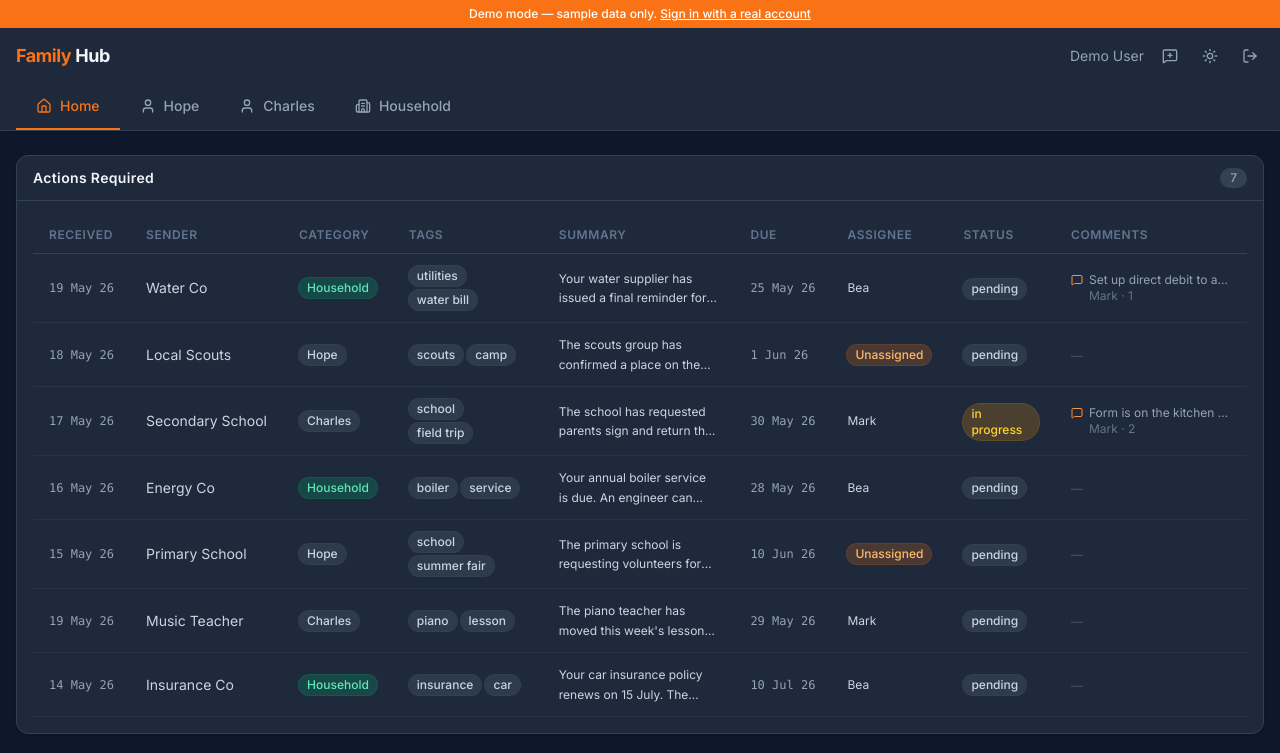
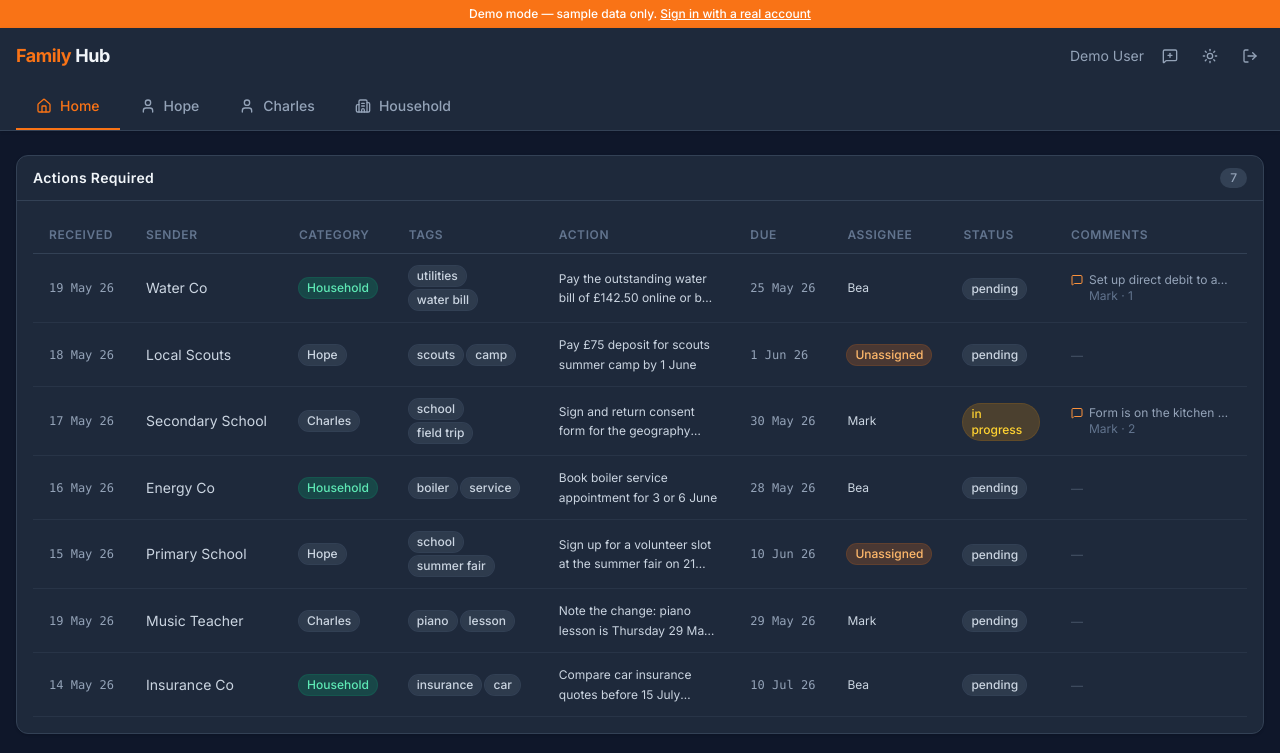
Before and after one commit to SaltenFisk/familyhub, a React (Vite) app in the folder client/: page /#/demo in a window 1280 px wide. Shown: the top 753 px of the page. Built offline with nearby package versions, Linux system fonts and the light colour scheme.

Commit message:
Show action text in Actions panel, summary in FYI panel
Actions Required table now has an Action column showing the specific
task to be done. FYI Only keeps the Summary column. Falls back to
summary if action is null.

Co-Authored-By: Claude Sonnet 4.6 <noreply@anthropic.com>

```diff
--- a/client/src/components/TaskTable.tsx
+++ b/client/src/components/TaskTable.tsx
@@ -40,9 +40,10 @@ const statusColour: Record<string, 'gray' | 'amber' | 'green' | 'orange'> = {
 interface Props {
   tasks: Task[]
   onRowClick: (task: Task) => void
+  showAction?: boolean
 }
 
-export default function TaskTable({ tasks, onRowClick }: Props) {
+export default function TaskTable({ tasks, onRowClick, showAction = false }: Props) {
   if (tasks.length === 0) {
     return <p className="text-sm text-slate-400 dark:text-slate-500 py-6 text-center">No tasks</p>
   }
@@ -56,7 +57,7 @@ export default function TaskTable({ tasks, onRowClick }: Props) {
             <th className="px-4 py-2.5 font-semibold">Sender</th>
             <th className="px-4 py-2.5 font-semibold">Category</th>
             <th className="px-4 py-2.5 font-semibold">Tags</th>
-            <th className="px-4 py-2.5 font-semibold">Summary</th>
+            <th className="px-4 py-2.5 font-semibold">{showAction ? 'Action' : 'Summary'}</th>
             <th className="px-4 py-2.5 font-semibold">Due</th>
             <th className="px-4 py-2.5 font-semibold">Assignee</th>
             <th className="px-4 py-2.5 font-semibold">Status</th>
@@ -91,7 +92,9 @@ export default function TaskTable({ tasks, onRowClick }: Props) {
                 </div>
               </td>
               <td className="px-4 py-3 text-slate-600 dark:text-slate-300 max-w-[240px]">
-                <p className="line-clamp-2 text-xs leading-relaxed">{task.summary}</p>
+                <p className="line-clamp-2 text-xs leading-relaxed">
+                  {showAction ? (task.action || task.summary) : task.summary}
+                </p>
               </td>
               <td className="px-4 py-3 text-slate-400 whitespace-nowrap text-xs font-mono">
                 {task.due_date ? format(new Date(task.due_date), 'd MMM yy') : '—'}
--- a/client/src/pages/Dashboard.tsx
+++ b/client/src/pages/Dashboard.tsx
@@ -19,7 +19,7 @@ const tabs: { id: TabId; label: string; icon: React.ReactNode; category?: string
   { id: 'household', label: 'Household', icon: <Building2 size={16} />, category: 'Household' },
 ]
 
-function TaskPanel({ title, tasks, onRowClick }: { title: string; tasks: Task[]; onRowClick: (t: Task) => void }) {
+function TaskPanel({ title, tasks, onRowClick, showAction = false }: { title: string; tasks: Task[]; onRowClick: (t: Task) => void; showAction?: boolean }) {
   return (
     <div className="bg-white dark:bg-slate-800 rounded-xl border border-slate-200 dark:border-slate-700 overflow-hidden shadow-sm">
       <div className="px-4 py-3 border-b border-slate-200 dark:border-slate-700 flex items-center justify-between">
@@ -27,7 +27,7 @@ function TaskPanel({ title, tasks, onRowClick }: { title: string; tasks: Task[];
         <span className="text-xs text-slate-500 dark:text-slate-400 bg-slate-100 dark:bg-slate-700 rounded-full px-2.5 py-0.5 font-medium">{tasks.length}</span>
       </div>
       <div className="p-4">
-        <TaskTable tasks={tasks} onRowClick={onRowClick} />
+        <TaskTable tasks={tasks} onRowClick={onRowClick} showAction={showAction} />
       </div>
     </div>
   )
@@ -128,7 +128,7 @@ export default function Dashboard() {
           </div>
         ) : (
           <>
-            <TaskPanel title="Actions Required" tasks={actionTasks} onRowClick={setSelectedTask} />
+            <TaskPanel title="Actions Required" tasks={actionTasks} onRowClick={setSelectedTask} showAction />
             <TaskPanel title="FYI Only" tasks={fyiTasks} onRowClick={setSelectedTask} />
 
             {activeTab === 'home' && (
--- a/client/src/pages/DemoDashboard.tsx
+++ b/client/src/pages/DemoDashboard.tsx
@@ -22,7 +22,7 @@ const categoryColour: Record<string, 'blue' | 'purple' | 'green'> = {
   Hope: 'blue', Charles: 'purple', Household: 'green',
 }
 
-function TaskPanel({ title, tasks, onRowClick }: { title: string; tasks: Task[]; onRowClick: (t: Task) => void }) {
+function TaskPanel({ title, tasks, onRowClick, showAction = false }: { title: string; tasks: Task[]; onRowClick: (t: Task) => void; showAction?: boolean }) {
   return (
     <div className="bg-white dark:bg-slate-800 rounded-xl border border-slate-200 dark:border-slate-700 overflow-hidden shadow-sm">
       <div className="px-4 py-3 border-b border-slate-200 dark:border-slate-700 flex items-center justify-between">
@@ -30,7 +30,7 @@ function TaskPanel({ title, tasks, onRowClick }: { title: string; tasks: Task[];
         <span className="text-xs text-slate-500 dark:text-slate-400 bg-slate-100 dark:bg-slate-700 rounded-full px-2.5 py-0.5 font-medium">{tasks.length}</span>
       </div>
       <div className="p-4">
-        <TaskTable tasks={tasks} onRowClick={onRowClick} />
+        <TaskTable tasks={tasks} onRowClick={onRowClick} showAction={showAction} />
       </div>
     </div>
   )
@@ -114,7 +114,7 @@ export default function DemoDashboard() {
       </header>
 
       <main className="flex-1 max-w-7xl mx-auto w-full px-4 py-6 pb-24 md:pb-6 space-y-5">
-        <TaskPanel title="Actions Required" tasks={actionTasks} onRowClick={handleRowClick} />
+        <TaskPanel title="Actions Required" tasks={actionTasks} onRowClick={handleRowClick} showAction />
         <TaskPanel title="FYI Only" tasks={fyiTasks} onRowClick={handleRowClick} />
 
         {activeTab === 'home' && (
```
Also changed, not shown: 2 other files (tests, documents, lock files or other folders).
